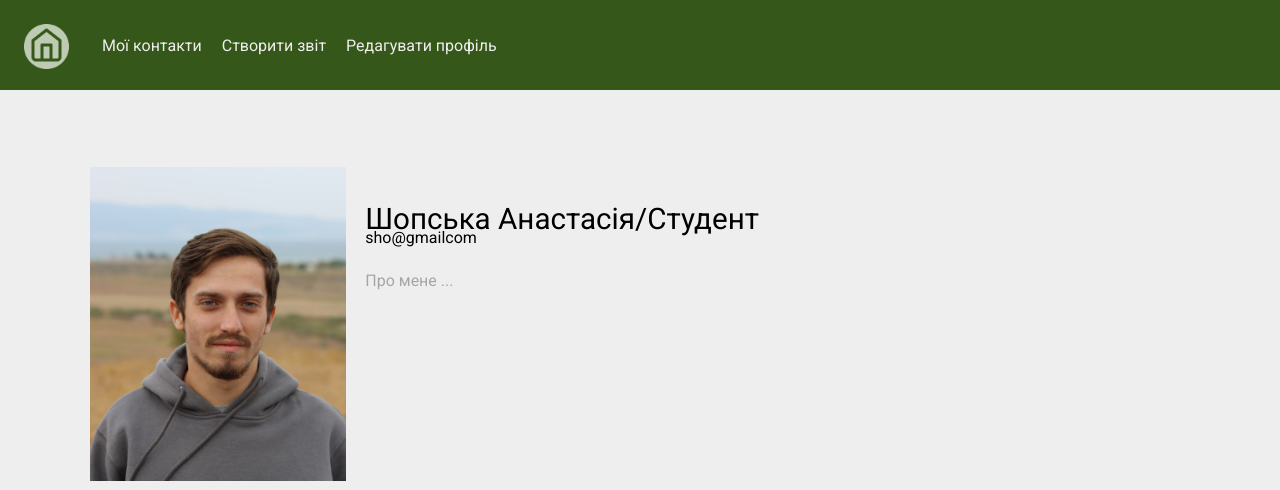
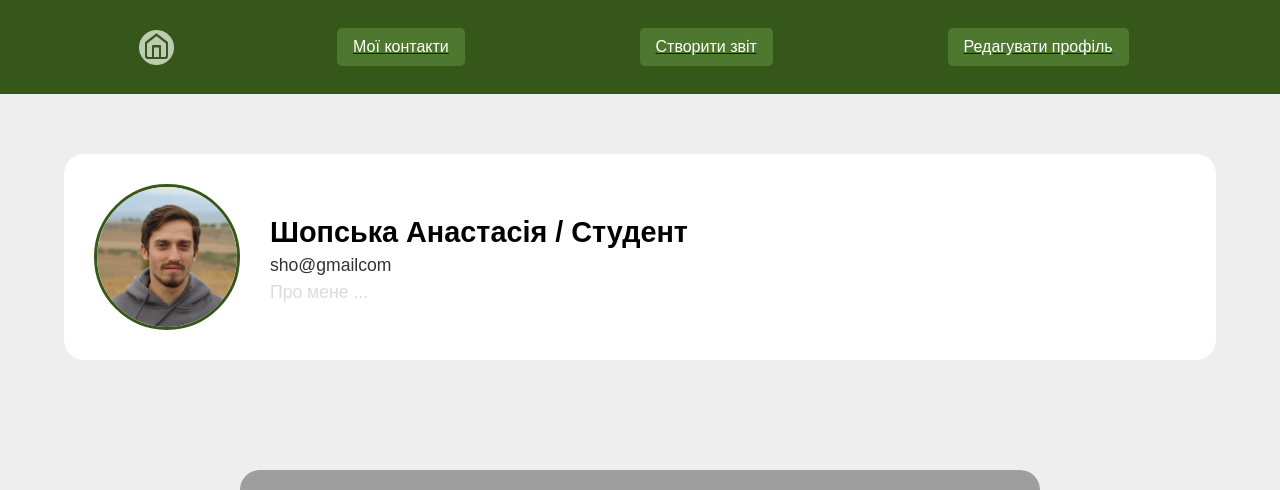
Before and after one commit to PechenenkoYara/military-app, a Flask app: page /profile in a window 1280 px wide. Shown: the top 490 px of the page. Run offline with Flask 3, Linux system fonts and the light colour scheme; a user stored in the database is signed in; grey boxes are pictures that could not be loaded.

Commit message:
design for profile

```diff
--- a/website/templates/my_profile.html
+++ b/website/templates/my_profile.html
@@ -1,98 +1,131 @@
-{% extends "base_.html" %}
-{% block title %}Profile{% endblock %}
 
-{% block content %}
 <style>
     body {
-        background-color: rgba(238, 238, 238, 1);
+        background-color: #EEEEEE;
         display: flex;
         flex-direction: column;
         min-height: 100vh;
+        margin: 0;
+        font-family: 'Mariupol', sans-serif;
     }
 
-    .button-container {
+    .title_box {
         display: flex;
-        margin-top: 5%;
         justify-content: space-around;
-        width: 86%;
-        margin-left: auto;
-        margin-right: auto;
-        flex-grow: 1;
-        display: flex;
-        justify-content: center;
+        align-items: center;
+        background-color: #35581A;
+        padding: 20px 5%;
+        flex-wrap: wrap;
+
+    }
+
+    .title_a_block {
+        color: #fff;
+        font-size: 1rem;
+        margin: 8px 12px;
+        padding: 10px 16px;
+        border-radius: 5px;
+        background-color: #4E7730;
+        transition: background-color 0.3s;
+    }
+
+    .title_a_block:hover {
+        background-color: #5b8742;
+    }
+
+    .home_sign_img img {
+        width: 35px;
+        height: 35px;
     }
 
     .upper_box {
-        width: 100%;
-        background-color: rgba(238, 238, 238, 1);
-        padding-bottom: 6%;
-        margin-top: 0px;
-        display: inline-block;
+        padding: 60px 5%;
+        background-color: #EEEEEE;
+        flex-grow: 1;
+    }
+
+    .profile_contain {
+        display: flex;
+        flex-wrap: wrap;
+        align-items: center;
+        gap: 30px;
+        background: white;
+        border-radius: 20px;
+        padding: 30px;
+    }
+
+    .profile_contain img {
+        width: 140px;
+        height: 140px;
+        border-radius: 50%;
+        object-fit: cover;
+        border: 3px solid #35581A;
     }
 
     .t1 {
-        font-size: 185%;
-        color: #000000;
-        margin-top: 9%;
-        margin-left: 5%;
-        white-space: nowrap;
+        font-size: 1.8rem;
+        font-weight: bold;
+        margin: 10px 0 5px;
+        color: #000;
+        font-family: 'Kharkiv Tone', sans-serif;
     }
 
-    .t2 {
-        font-size: 100%;
-        color: #000000;
-        margin-top: -2%;
-        margin-left: 5%;
-        white-space: nowrap;
+    .t2, .t3 {
+        font-size: 1.1rem;
+        margin: 6px 0;
+        color: #333;
     }
 
-    .t3 {
-        font-size: 100%;
-        color: #000000;
-        margin-top: 6%;
-        margin-left: 5%;
-        white-space: nowrap;
-    }
-
-a {
-    color: rgba(238, 238, 238, 1) !important;
-    text-decoration: none;
-    display: flex;
-    justify-content: center;
-    align-items: center;
+    .t3[style*="opacity"] {
+        color: #888;
     }
 
     .bottom-image-container {
         width: 100%;
-    height: auto;
         display: flex;
-    justify-content: center; /* Center the image horizontally if needed */
-    align-items: flex-end; /* Align the image to the bottom */
-    margin-top: auto; /* Push this container to the bottom */
+        justify-content: center;
+        margin-top: 50px;
+        padding-bottom: 30px;
     }
 
     .bottom-image-container img {
-    width: 100%; /* Make the image responsive within its container */
+        width: 100%;
+        max-width: 800px;
         height: auto;
-    display: block; /* Prevent extra space below the image */
+        border-radius: 20px;
+    }
+
+    @media screen and (max-width: 768px) {
+        .title_box {
+            flex-direction: column;
+            align-items: center;
+        }
+
+        .profile_contain {
+            flex-direction: column;
+            align-items: center;
+            text-align: center;
+        }
+
+        .t1, .t2, .t3 {
+            margin-left: 0;
+        }
     }
 </style>
+
 <div class="title_box">
-    <a href="/" class="home_sign_img"><img src="/static/images/home_sign.png"></a>
+    <a href="/" class="home_sign_img"><img src="/static/images/home_sign.png" alt="Home"></a>
     <a href="contacts"><div class="title_a_block">Мої контакти</div></a>
     <a href="create_pdf_form"><div class="title_a_block">Створити звіт</div></a>
     <a href="edit"><div class="title_a_block">Редагувати профіль</div></a>
 </div>
+
 <div class="upper_box">
     <div class="profile_contain">
-        <img src="{{ image_file }}">
+        <img src="{{ image_file }}" alt="User Photo">
         <div>
-            <p class="t1">
-                {{ current_user.last_name }} {{ current_user.first_name }}/{{ current_user.occupation }}
-            </p>
-            <p class="t2">
-                {{ current_user.email }}
-            </p>
+            <p class="t1">{{ current_user.last_name }} {{ current_user.first_name }} / {{ current_user.occupation }}</p>
+            <p class="t2">{{ current_user.email }}</p>
             {% if current_user.notes %}
                 <p class="t3" style="white-space: pre-wrap;">{{ current_user.notes }}</p>
             {% else %}
@@ -101,7 +134,7 @@ a {
         </div>
     </div>
 </div>
+
 <div class="bottom-image-container">
-    <img src="/static/images/wish_for_great.png">
+    <img src="/static/images/wish_for_great.png" alt="Wish Banner">
 </div>
-{% endblock %}
```
Lines whose indentation alone changed are shown as unchanged.
